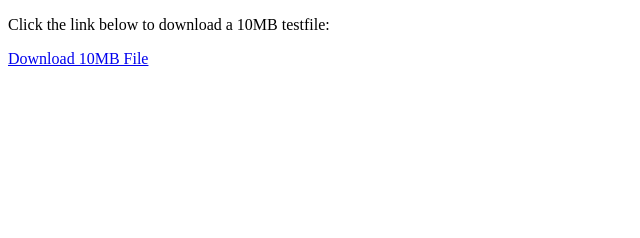
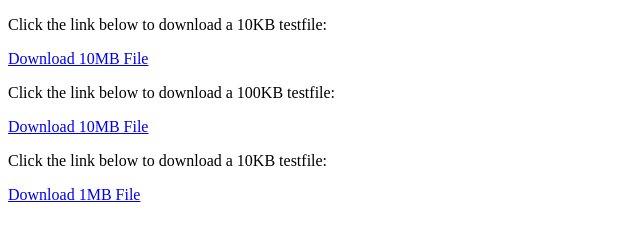
Before and after one commit to ecstest1/ecstest1.github.io, a plain HTML site: page index.html in a window 1280 px wide. Shown: the whole page, without its empty margins (0-640 px from the left). Drawn offline with Linux system fonts and the light colour scheme.

Commit message:
testfiles changed

```diff
--- a/index.html
+++ b/index.html
@@ -5,7 +5,11 @@
     <title>ecstest1</title>
 </head>
 <body>
-    <p>Click the link below to download a 10MB testfile:</p>
-    <a href="testfile">Download 10MB File</a>
+    <p>Click the link below to download a 10KB testfile:</p>
+    <a href="testfile10">Download 10MB File</a>
+        <p>Click the link below to download a 100KB testfile:</p>
+    <a href="testfile100">Download 10MB File</a>
+        <p>Click the link below to download a 10KB testfile:</p>
+    <a href="testfile1000">Download 1MB File</a>
 </body>
 </html>
```
Also changed, not shown: 3 other files.
